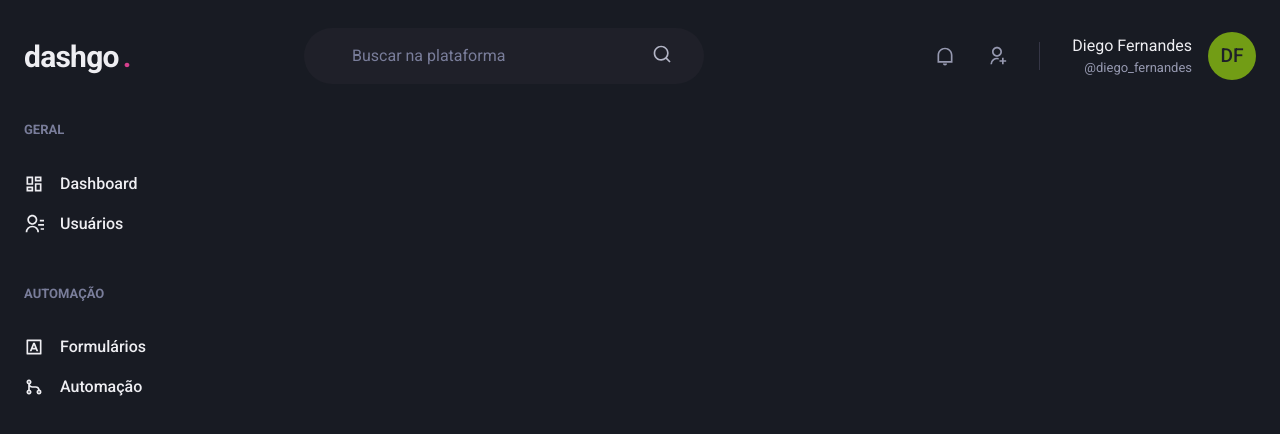
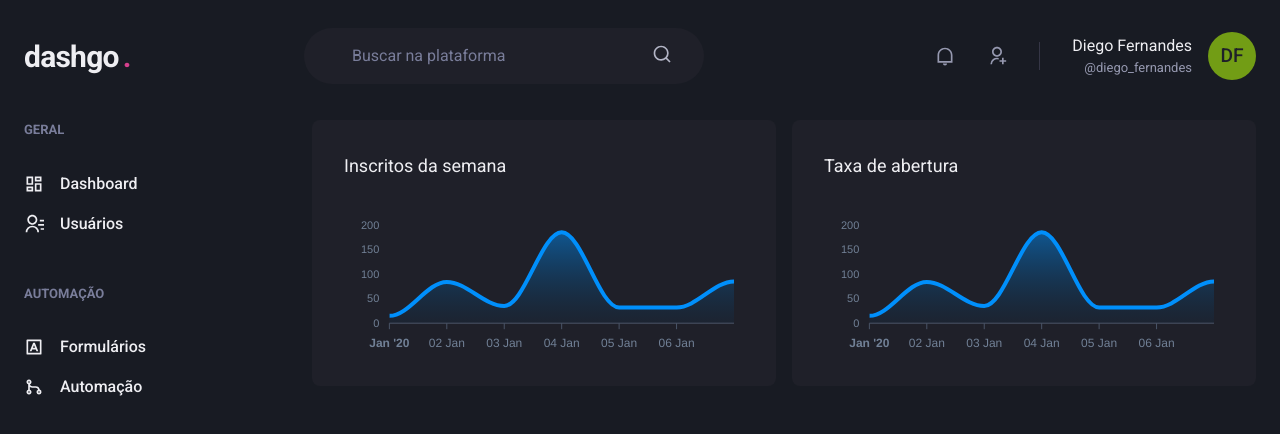
Before and after one commit to natn4y/dashGo, a Next.js app: page /dashboard in a window 1280 px wide. Shown: the top 434 px of the page. Built offline with nearby package versions, Linux system fonts and the light colour scheme.

Commit message:
Página dashboard

```diff
--- a/src/pages/dashboard.tsx
+++ b/src/pages/dashboard.tsx
@@ -1,6 +1,61 @@
-import { Flex } from "@chakra-ui/react";
+import { Box, Flex, SimpleGrid, Text, theme } from "@chakra-ui/react";
 import { Header } from "../components/Header";
 import { Sidebar } from '../components/Sidebar';
+import dynamic from "next/dynamic";
+import { ApexOptions } from 'apexcharts';
+
+const Chart = dynamic(() => import('react-apexcharts'), { ssr: false });
+
+const options: ApexOptions = {
+  chart: {
+    toolbar: {
+      show: false,
+    },
+    zoom: {
+      enabled: false,
+    },
+    foreColor: theme.colors.gray[500],
+  },
+  grid: {
+    show: false,
+  },
+  dataLabels: {
+    enabled: false,
+  },
+  tooltip: {
+    enabled: false,
+  },
+  xaxis: {
+    type: "datetime",
+    axisBorder: {
+      color: theme.colors.gray[600],
+    },
+    axisTicks: {
+      color: theme.colors.gray[600],
+    },
+    categories: [
+      '2020-01-01T00:00:00.000Z',
+      '2020-01-02T00:00:00.000Z',
+      '2020-01-03T00:00:00.000Z',
+      '2020-01-04T00:00:00.000Z',
+      '2020-01-05T00:00:00.000Z',
+      '2020-01-06T00:00:00.000Z',
+      '2020-01-07T00:00:00.000Z',
+    ],
+  },
+  fill: {
+    opacity: 0.3,
+    type: 'gradient',
+    gradient: {
+      shade: 'dark',
+      opacityFrom: 0.7,
+      opacityTo: 0.3,
+    }
+  },
+};
+const series = [
+  { name: "series1", data: [15, 84, 35, 185, 32, 32, 85] },
+];
 
 export default function Dashboard() {
   return (
@@ -9,7 +64,33 @@
 
       <Flex w="100%" my="6" maxW={1480} mx="auto" px="6">
         <Sidebar />
+
+        <SimpleGrid
+          flex="1"
+          gap="4"
+          minChildWidth="320px"
+          alignContent="flex-start"
+        >
+          <Box
+            p="8"
+            pb="4"
+            bg="gray.800"
+            borderRadius={8}
+          >
+            <Text fontSize="lg" mb="4">Inscritos da semana</Text>
+            <Chart options={options} series={series} type="area" height={160} />
+          </Box>
+          <Box
+            p="8"
+            pb="4"
+            bg="gray.800"
+            borderRadius={8}
+          >
+            <Text fontSize="lg" mb="4">Taxa de abertura</Text>
+            <Chart options={options} series={series} type="area" height={160} />
+          </Box>
+        </SimpleGrid>
       </Flex>
     </Flex>
-  )
+  );
 }
```
